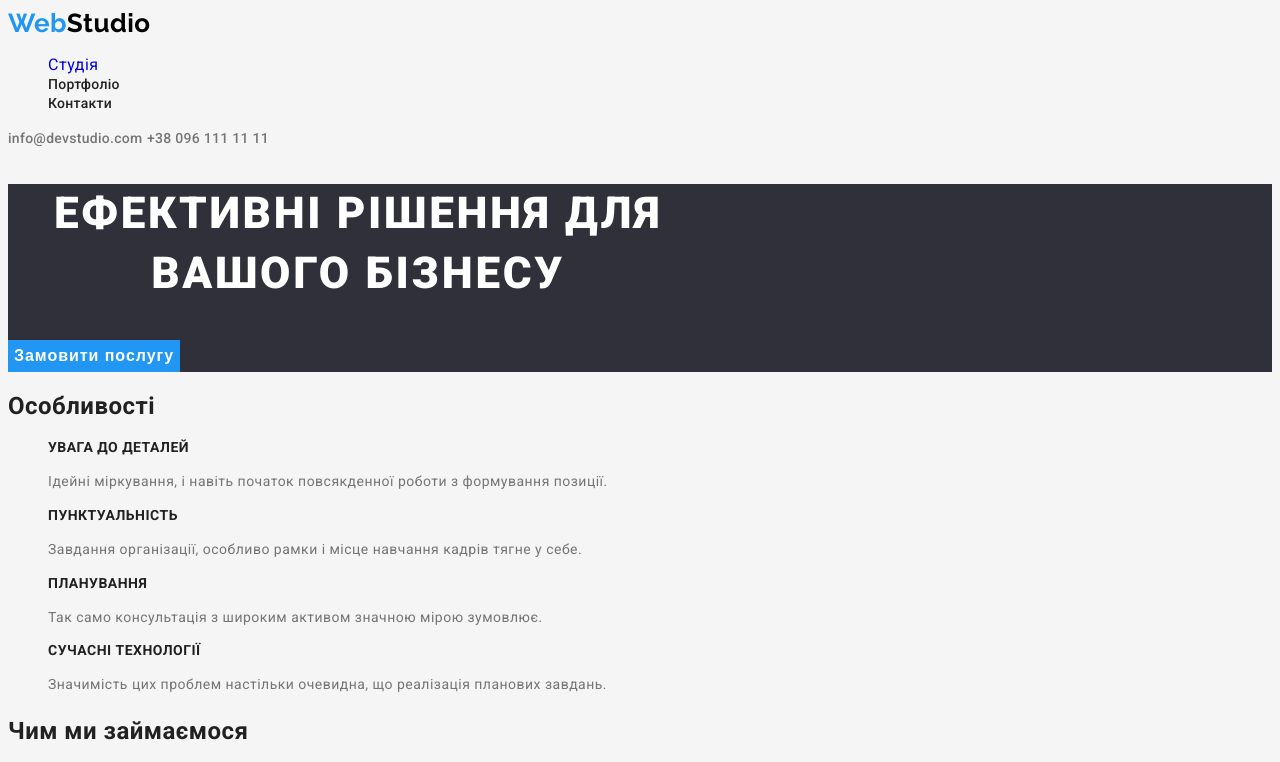
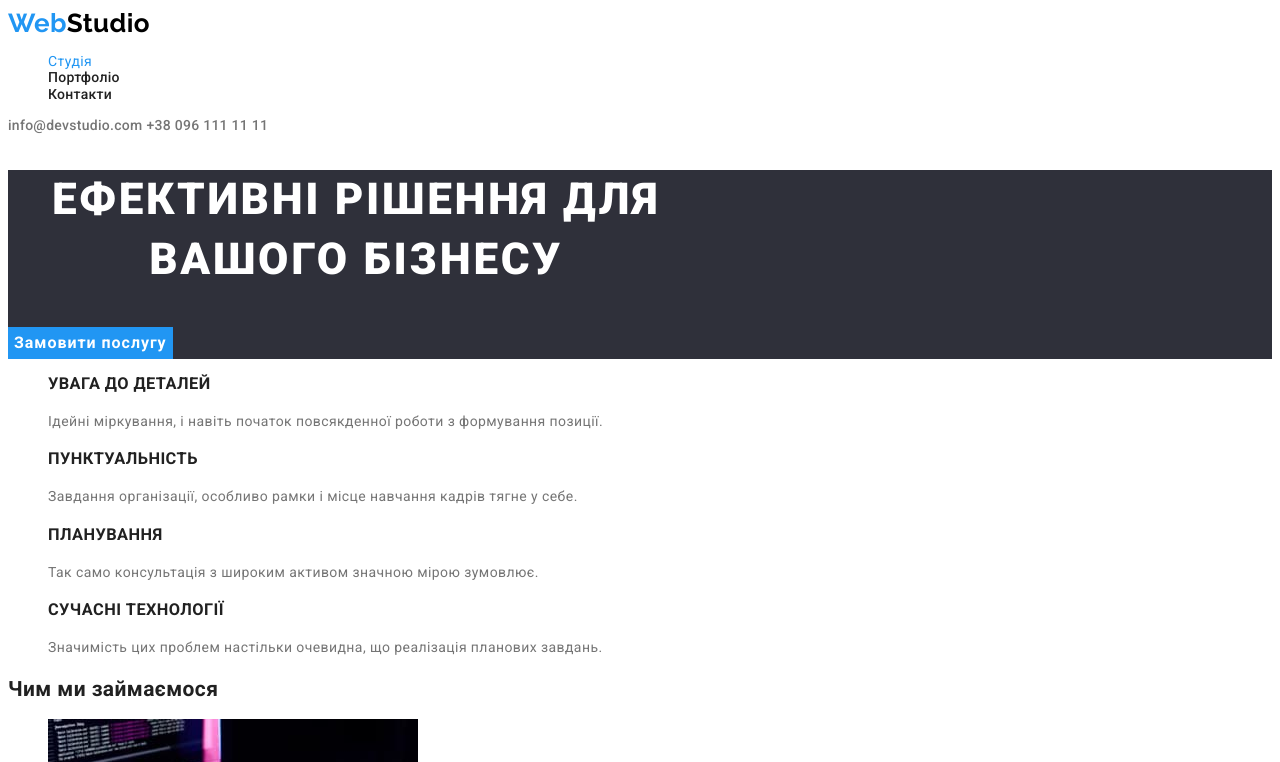
Before and after one commit to Dmytro-1506/goit-markup-hw-02, a plain HTML site: page index.html in a window 1280 px wide. Shown: the top 762 px of the page. Drawn offline with Linux system fonts and the light colour scheme.

Commit message:
Update styles.css

```diff
--- a/css/styles.css
+++ b/css/styles.css
@@ -1,20 +1,26 @@
 :root {
+  --font-family: 'Roboto', sans-serif;
   --primary-text-color: #212121;
   --secondary-text-color: #757575;
+  --bright-text: #ffffff;
+  --dark-text: #000000;
   --link-color: rgba(255, 255, 255, 0.6);
   --accent-color: #2196f3;
+  --background-color-one: #ffffff;
+  --background-color-two: #f5f4fa;
+  --background-color-footer: #2f303a;
 }
 body {
-  font-family: 'Roboto', sans-serif;
+  font-family: var(--font-family);
+  font-style: normal;
   color: var(--primary-text-color);
-  background: #f5f5f5;
+  background-color: var(--background-color-one);
   letter-spacing: 0.03em;
+  font-size: 14px;
 }
 
 a {
-  text-decoration-line: none;
-  font-style: normal;
-  color: none;
+  text-decoration: none;
 }
 
 ul {
@@ -22,6 +28,7 @@ ul {
 }
 
 button {
+  font-family: inherit;
   cursor: pointer;
   border: none;
 }
@@ -29,7 +36,6 @@ button {
 .header-contacts .link,
 .header-contacts .link {
   font-weight: 500;
-  font-size: 14px;
   line-height: 1.2;
   letter-spacing: 0.02em;
   color: var(--secondary-text-color);
@@ -40,7 +46,7 @@ button {
   font-size: 26px;
   line-height: 1.2;
 
-  color: #000000;
+  color: var(--dark-text);
 }
 
 .logo-decor {
@@ -49,15 +55,16 @@ button {
 
 .nav .link {
   font-weight: 500;
-  font-size: 14px;
   line-height: 1.14;
   letter-spacing: 0.02em;
   color: var(--primary-text-color);
 }
 
-.address,
-.link {
-  font-size: 14px;
+.current {
+  color: var(--accent-color);
+}
+
+.address .link {
   line-height: 1.71;
   color: var(--link-color);
 }
@@ -68,7 +75,7 @@ button {
 }
 
 .hero {
-  background-color: #2f303a;
+  background-color: var(--background-color-footer);
 }
 
 .hero-title {
@@ -79,8 +86,8 @@ button {
   letter-spacing: 0.06em;
   text-transform: uppercase;
 
-  color: #ffffff;
-  width: 700px;
+  color: var(--bright-text);
+  width: 696px;
 }
 
 .hero-btn {
@@ -89,29 +96,35 @@ button {
   line-height: 1.88;
   letter-spacing: 0.06em;
 
-  color: #ffffff;
+  color: var(--bright-text);
   border-color: var(--accent-color);
   background-color: var(--accent-color);
 }
 
 .benefits-list .subtitle {
   font-weight: 700;
-  font-size: 14px;
   line-height: 1.14;
 
   color: var(--primary-text-color);
 }
 
 .benefits-list .text {
-  font-size: 14px;
   line-height: 1.71;
 
   color: var(--secondary-text-color);
 }
 
-.hidden-title {
-  color: transparent;
-  font-size: 0%;
+.visually-hidden {
+  position: absolute;
+  white-space: nowrap;
+  width: 1px;
+  height: 1px;
+  overflow: hidden;
+  border: 0;
+  padding: 0;
+  clip: rect(0 0 0 0);
+  clip-path: inset(50%);
+  margin: -1px;
 }
 
 .team-person .subtitle {
@@ -123,33 +136,34 @@ button {
 }
 
 .team-person .text {
-  font-size: 14px;
   line-height: 1.71;
 
   color: var(--secondary-text-color);
 }
 
 .our-team {
-  background: #f5f4fa;
+  background: var(--background-color-two);
 }
 
 .footer {
-  background-color: #2f303a;
-  color: #ffffff;
+  background-color: var(--background-color-footer);
+  color: var(--bright-text);
 }
 
 .footer-logo {
   font-family: 'Raleway';
   font-size: 26px;
   line-height: 1.2;
-  color: #ffffff;
+  color: var(--bright-text);
 }
 
+.address {
+  font-style: normal;
+}
 .address-link {
-  font-size: 14px;
   line-height: 1.71;
 
-  color: #ffffff;
+  color: var(--bright-text);
 }
 
 .btn {
@@ -158,14 +172,14 @@ button {
   line-height: 1.62;
 
   color: var(--primary-text-color);
-  background: #f5f4fa;
+  background: var(--background-color-two);
   border-radius: 4px;
 }
 
 .list-btn .btn:hover,
 .list-btn .btn:focus {
   background-color: var(--accent-color);
-  color: #ffffff;
+  color: var(--bright-text);
 }
 
 .work .title {
```
